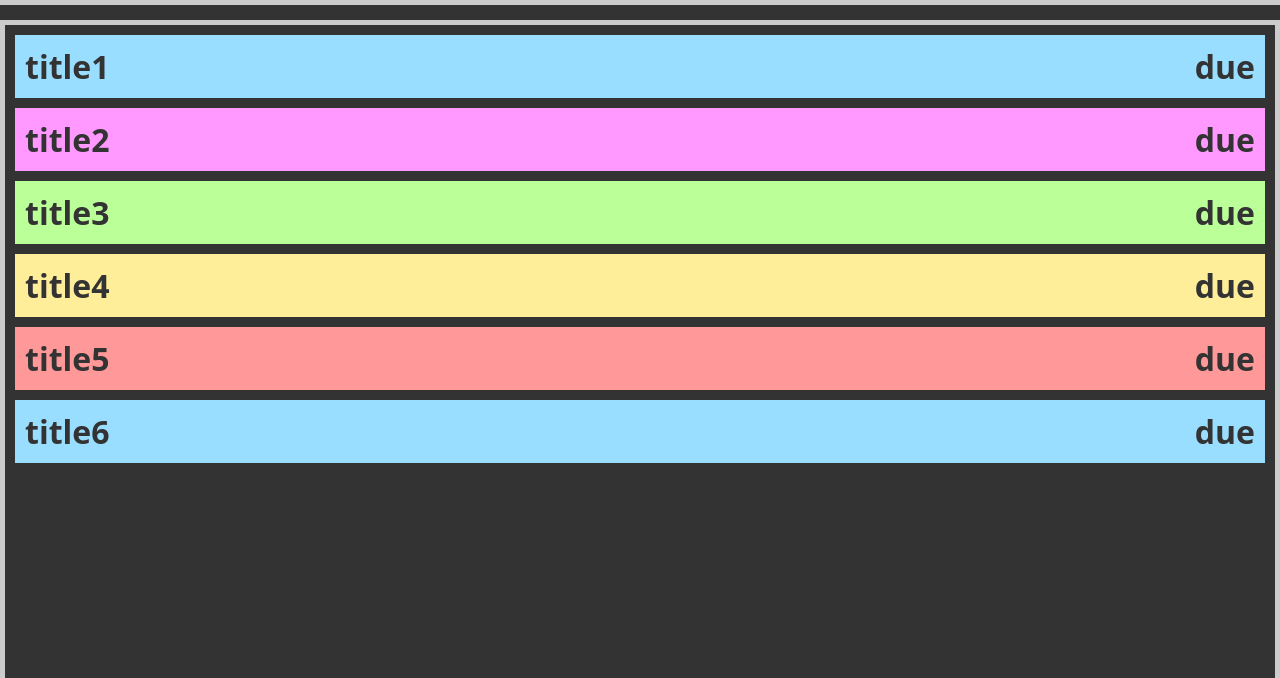
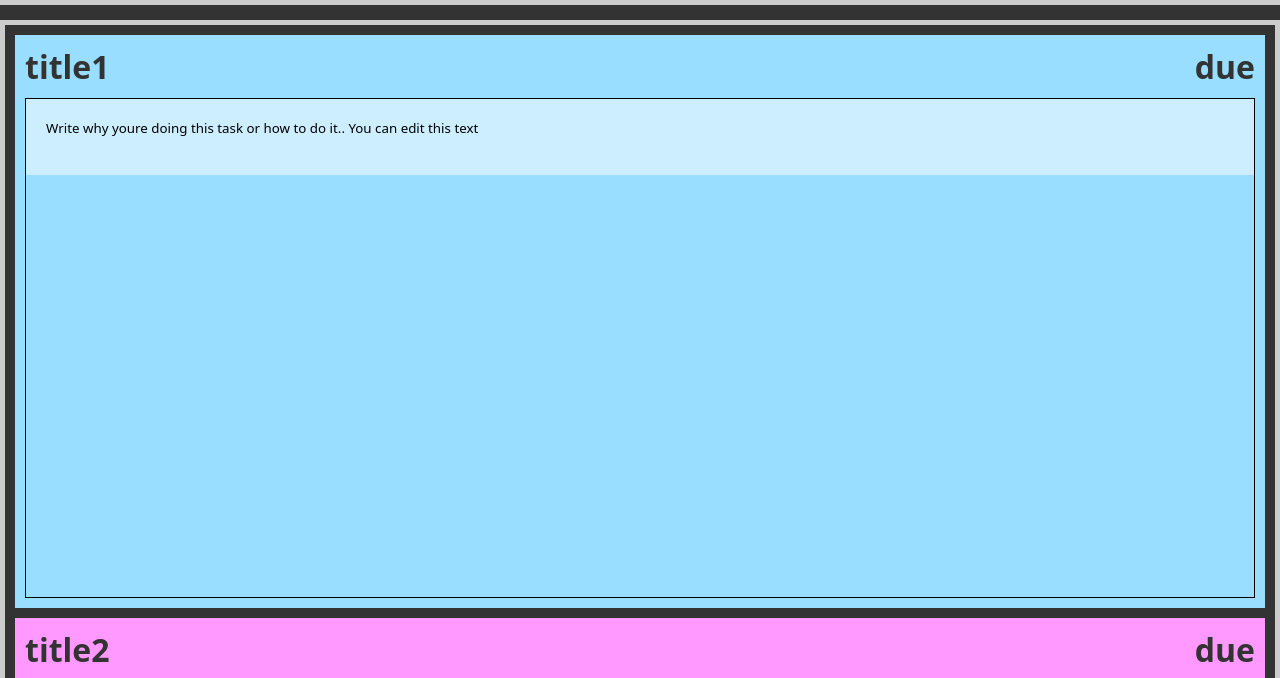
Before and after one commit to DrearyDev/todo-list, a website built with webpack: page src/index.html in a window 1280 px wide. Shown: the part 95-773 px from the top of the page. Built offline with nearby package versions, Linux system fonts and the light colour scheme.

Commit message:
Add expand element with Editable Description

```diff
--- a/src/handleDOM.js
+++ b/src/handleDOM.js
@@ -114,7 +114,9 @@ const handleDOM = (() => {
     };
 
     const renderTodo = (todo) => {
+        // main todo element with title and due date
         let div = document.createElement('div');
+        console.log(todo);
         let divTitle = document.createElement('h2');
         divTitle.innerText = todo.title;
         let divDueDate = document.createElement('h2');
@@ -123,6 +125,28 @@ const handleDOM = (() => {
         div.appendChild(divDueDate);
         updatePriorityLevel(div, todo.priority);
         main.appendChild(div);
+
+        // expand element for when todo clicked
+        let expand = document.createElement('div');
+        expand.classList.add('expand')
+        updatePriorityLevel(expand, todo.priority);
+
+        // add description on expand element
+        let desc = document.createElement('textarea');
+        desc.todo = todo; //this assocciates the element with the todo object
+        desc.innerText = todo.desc;
+        expand.appendChild(desc);
+        div.appendChild(expand);
+    };
+
+    const updateTodos = () => {
+        let textarea = document.querySelectorAll('textarea');
+
+        textarea.forEach(area => {
+            area.addEventListener('input', (e) => {
+                e.target.todo.desc = e.target.value;
+            });
+        });
     };
 
     const allListView = () => {
@@ -142,6 +166,8 @@ const handleDOM = (() => {
                 };
             };
         });
+
+       updateTodos();
     };
 
     const projectView = (projectName) => {
@@ -161,6 +187,8 @@ const handleDOM = (() => {
                 };
             };
         });
+
+        updateTodos();
     };
 
 
--- a/src/index.js
+++ b/src/index.js
@@ -4,11 +4,10 @@ import { handleDOM } from './handleDOM.js';
 import { allProjects } from './trackAllProjects.js';
 
 // // create new project object to store all todos
-// let test = createProject('ProjectName');
+// let test = createProject('Project-Name');
 
 // // add todo to the project object using addTodo method and createTodo module
-// test.addTodo('nameOfTodo', createTodo('title', 'description', 'duedate', 'priority', 'checklist'));
-// test.addTodo('anotherTodo', createTodo('0', '0', '0', '0', '0'));
+// test.addTodo('title', 'description', 'duedate', 'priority', 'checklist');
 
 // // result is the project object with all todos stored as objects
 // console.log(test);
@@ -19,7 +18,7 @@ import { allProjects } from './trackAllProjects.js';
 
 let test = createProject('Test-Project');// store names with dashes add space later
 
-test.addTodo('title1', 'desc', 'due', 2, 'check');
+test.addTodo('title1', 'Write why youre doing this task or how to do it.. You can edit this text', 'due', 2, 'check');
 test.addTodo('title2', 'desc', 'due', 6, 'check');
 test.addTodo('title3', 'desc', 'due', 0, 'check');
 
@@ -43,6 +42,7 @@ const settingsImg = document.querySelector('.settings > img');
 const title = document.querySelector('.title > h2');
 const titleDropDown = document.querySelector('.title > .drop-down');
 
+
 downArrowImg.addEventListener('click', (e) => {
     e.target.nextSibling.classList.toggle('visible');
 });
@@ -56,11 +56,13 @@ title.addEventListener('click', (e) => {
 });
 
 titleDropDown.addEventListener('click', (e) => {
-    handleDOM.projectView(e.target.className);
 
     if (e.target.className === 'All-List-View') {
         handleDOM.allListView();
+    } else {
+        handleDOM.projectView(e.target.className);
     };
+
 });
 
 window.addEventListener('click', (e) => {
@@ -80,8 +82,6 @@ window.addEventListener('click', (e) => {
 
 
 
-
-
 /*
 
 All 'Projects' are Objects that Hold 'Todos'
--- a/src/style.css
+++ b/src/style.css
@@ -222,11 +222,29 @@ body {
     display: flex;
     align-items: center;
     justify-content: space-between;
+    flex-wrap: wrap;
 
     color: var(--BG-COLOR);
 }
 .main.all-list-view div > h2 {
     font-size: 2rem;
+}
+.main.all-list-view div > .expand {
+    width: 100%;
+    min-height: 500px;
+    margin-top: 10px;
+
+    border: 1px solid black;
+}
+.main.all-list-view div .expand > textarea {
+    width: 100%;
+    max-height: 50%;
+    padding: 20px;
+    word-wrap: break-word;
+
+    background-color: rgba(255,255,255,0.5);
+    border: none;
+    resize: none;
 }
 
 
```
Also changed, not shown: dist/app.bundle.js.
